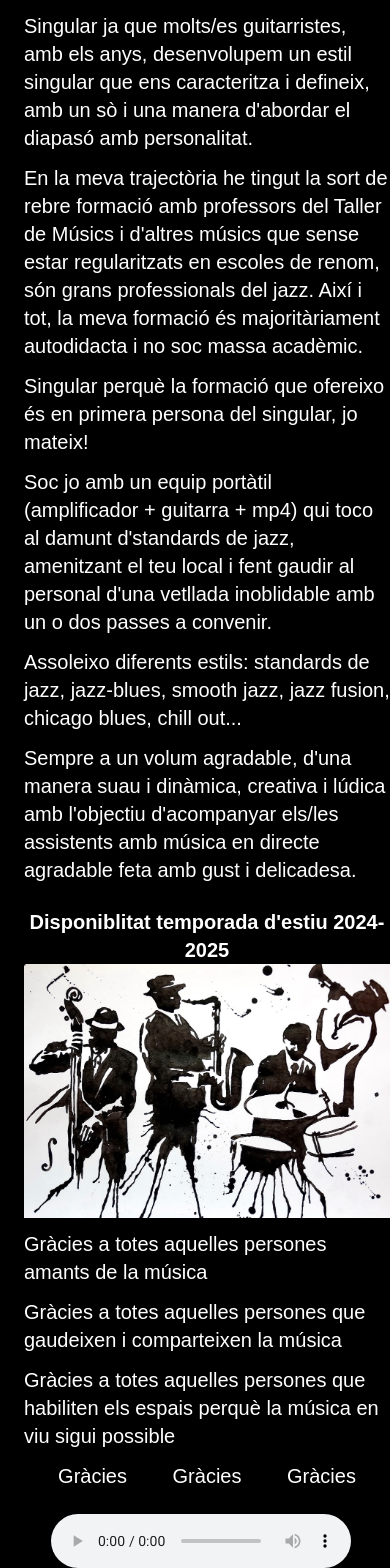
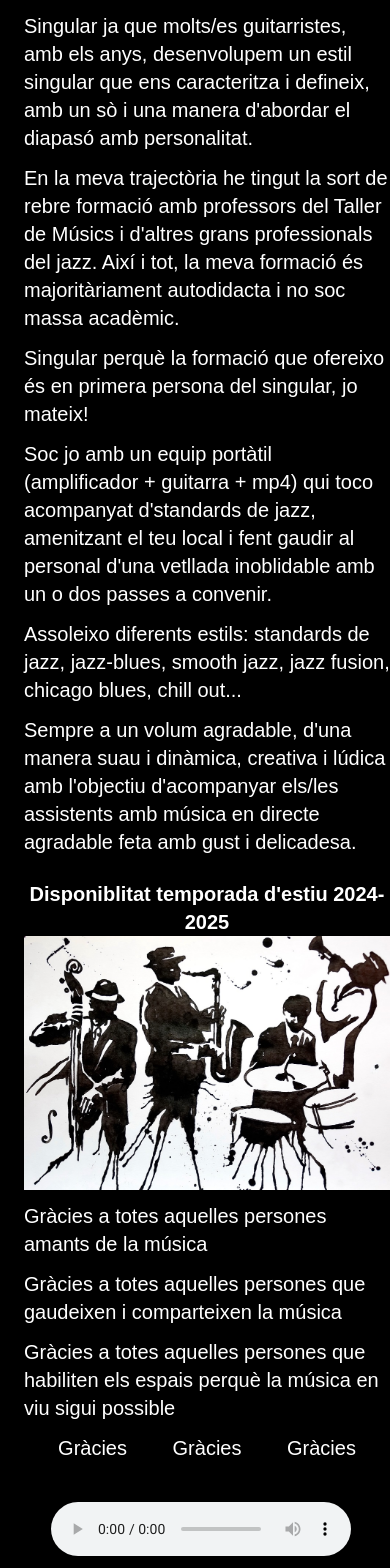
Before and after one commit to Meikakuzen/web-singular, a React (Vite) app: page / in a window 390 px wide. Shown: the part 1446-3014 px from the top of the page. Built offline with nearby package versions, Linux system fonts and the light colour scheme; a web font is replaced by a local one.

Commit message:
arreglo text

```diff
--- a/package.json
+++ b/package.json
@@ -16,7 +16,8 @@
     "gh-pages": "^6.1.1",
     "react": "^18.2.0",
     "react-audio-player": "^0.17.0",
-    "react-dom": "^18.2.0"
+    "react-dom": "^18.2.0",
+    "react-icons": "^5.0.1"
   },
   "devDependencies": {
     "@types/react": "^18.2.43",
--- a/src/App.jsx
+++ b/src/App.jsx
@@ -1,7 +1,6 @@
 import React from 'react'
 import Header from './components/Header'
 import Section from './components/Section'
-import Player from './components/Player'
 
 
 
@@ -16,7 +15,6 @@ const App = () => {
     </div>
     <main>
       <Section />
-
     </main>
     </>
   )
--- a/src/components/Player.jsx
+++ /dev/null
@@ -1,17 +0,0 @@
-import React from 'react'
-import ReactAudioPlayer from 'react-audio-player';
-
-
-
-const Player = () => {
-  return (
-    <div>
-        <ReactAudioPlayer
-        src="./src/assets/MusicaWebMix2.wav"
-        controls
-        />
-    </div>
-  )
-}
-
-export default Player
--- a/src/components/Section.jsx
+++ b/src/components/Section.jsx
@@ -1,8 +1,8 @@
 import React from 'react'
 import Image from '../assets/guit.jpg'
-import Player from './Player'
 import ImageJazz from '../assets/classical-vs-jazz-music.jpg'
 import Player2 from './Player2'
+
 
 const Section = () => {
   return (
@@ -14,11 +14,10 @@ const Section = () => {
           <p className="mt-3"> El nom d'aquesta web es singular. </p>
           <p className="mt-3">Singular ja que molts/es guitarristes, amb els anys, desenvolupem un estil singular
           que ens caracteritza i defineix, amb un sò i una manera d'abordar el diapasó amb personalitat.</p>
-          <p className="mt-3">En la meva trajectòria he tingut la sort de rebre formació amb professors del Taller de Músics i d'altres músics que sense estar regularitzats
-            en escoles de renom, són grans professionals del jazz. Així i tot, la meva formació és majoritàriament autodidacta i no soc massa acadèmic.
+          <p className="mt-3">En la meva trajectòria he tingut la sort de rebre formació amb professors del Taller de Músics i d'altres grans professionals del jazz. Així i tot, la meva formació és majoritàriament autodidacta i no soc massa acadèmic.
           </p>
           <p className="mt-3">Singular perquè la formació que ofereixo és en primera persona del singular, jo mateix!</p>
-          <p className="mt-3">Soc jo amb un equip portàtil (amplificador + guitarra + mp4) qui toco al damunt d'standards de jazz, amenitzant el teu local i fent gaudir al personal
+          <p className="mt-3">Soc jo amb un equip portàtil (amplificador + guitarra + mp4) qui toco acompanyat d'standards de jazz, amenitzant el teu local i fent gaudir al personal
           d'una vetllada inoblidable amb un o dos passes a convenir.</p>
           <p className="mt-3">Assoleixo diferents estils: standards de jazz, jazz-blues, smooth jazz, jazz fusion, chicago blues, chill out...</p>
           <p className="mt-3">Sempre a un volum agradable, d'una manera suau i dinàmica, creativa i lúdica amb l'objectiu d'acompanyar els/les assistents amb música en directe
@@ -30,9 +29,7 @@ const Section = () => {
           <p className="mt-3"> Gràcies a totes aquelles persones que habiliten els espais perquè la música en viu sigui possible</p>
           <p className="mt-3 text-center md:flex-start md:mt-10 lg:mt-40"> Gràcies <span className="ml-10 mr-10">Gràcies</span>  Gràcies</p>
         </div>
-        <div className="flex justify-center mt-6">
-      </div>
-      <div className="sm:flex justify-center">
+      <div className="sm:flex justify-center sm:mt-10 lg:mt-0">
         <Player2 />
       </div>
       </div>
```
Also changed, not shown: 1 other file (tests, documents, lock files or other folders).
